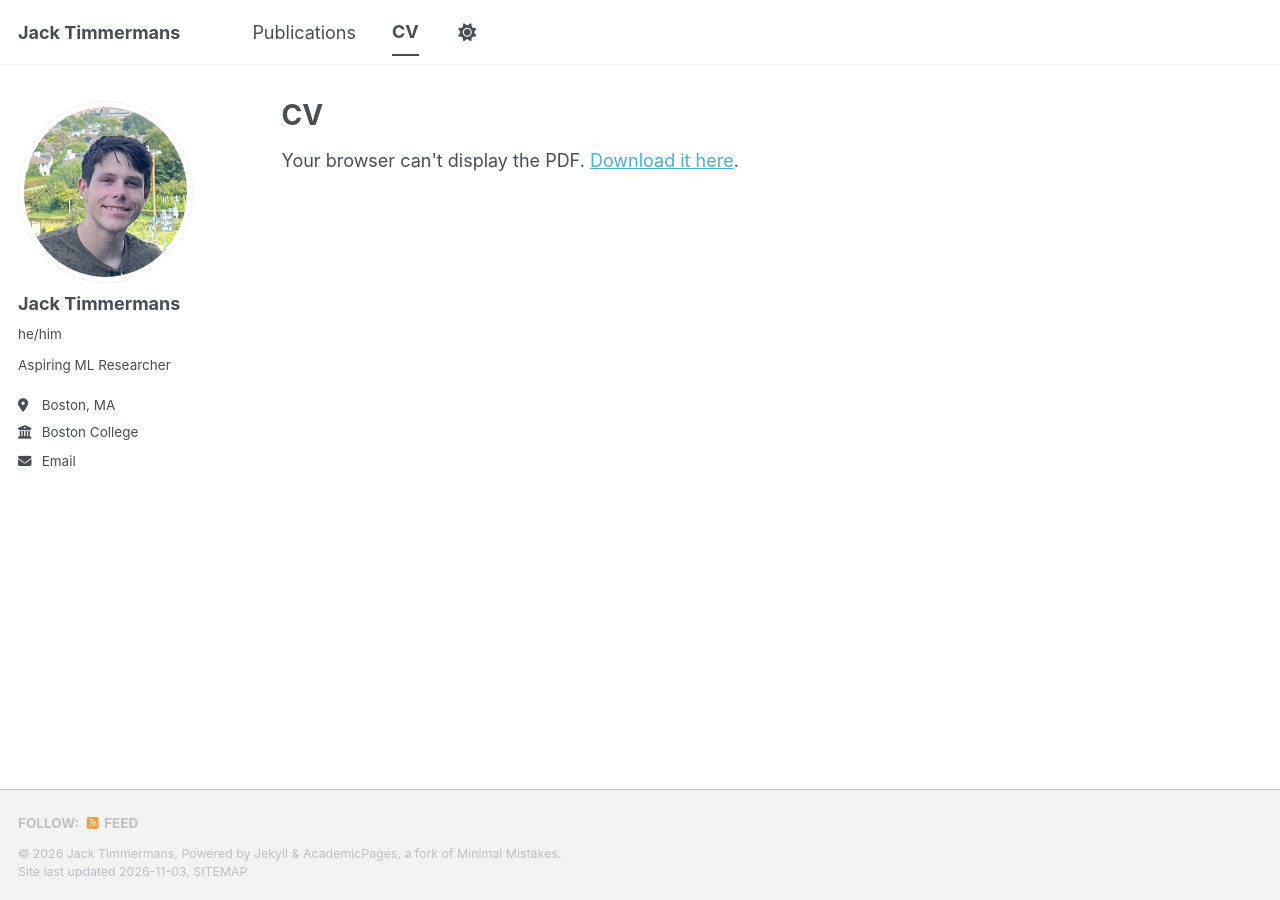
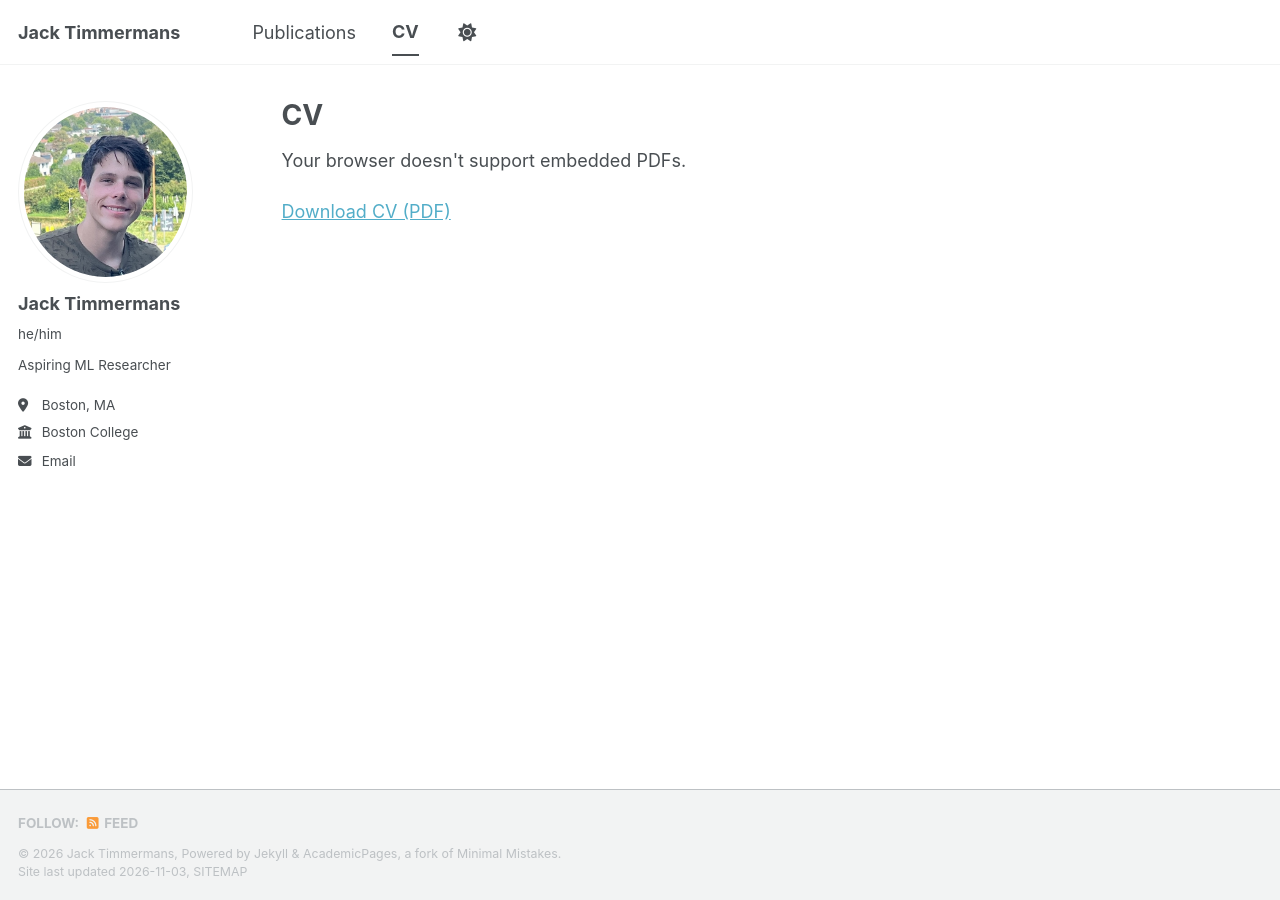
Before and after one commit to jtimmermans777/jack, a Jekyll site: the page built from _pages/cv.md, in a window 1280 px wide. Built offline with Jekyll 4.4.1, drawn with Linux system fonts in a browser that asks for light colours; a style sheet for code colours, icons or effects is not loaded.

Commit message:
Fixing cv and bio

```diff
--- a/_pages/cv.md
+++ b/_pages/cv.md
@@ -9,7 +9,17 @@ redirect_from:
 
 {% include base_path %}
 
-<object data="{{ base_path }}/files/webcv.pdf" type="application/pdf" width="100%" height="900px">
-  <p>Your browser can't display the PDF.
-  <a href="{{ base_path }}/files/webcv.pdf">Download it here</a>.</p>
-</object>
+<div class="pdf-container">
+  <object
+    data="{{ base_path }}/files/webcv.pdf#toolbar=1&navpanes=0"
+    type="application/pdf"
+    width="100%"
+    height="100%">
+    <div class="pdf-fallback">
+      <p>Your browser doesn't support embedded PDFs.</p>
+      <a href="{{ base_path }}/files/webcv.pdf" class="download-btn" download>
+        Download CV (PDF)
+      </a>
+    </div>
+  </object>
+</div>
```
Also changed, not shown: _pages/about.md (+1 -1 lines).
